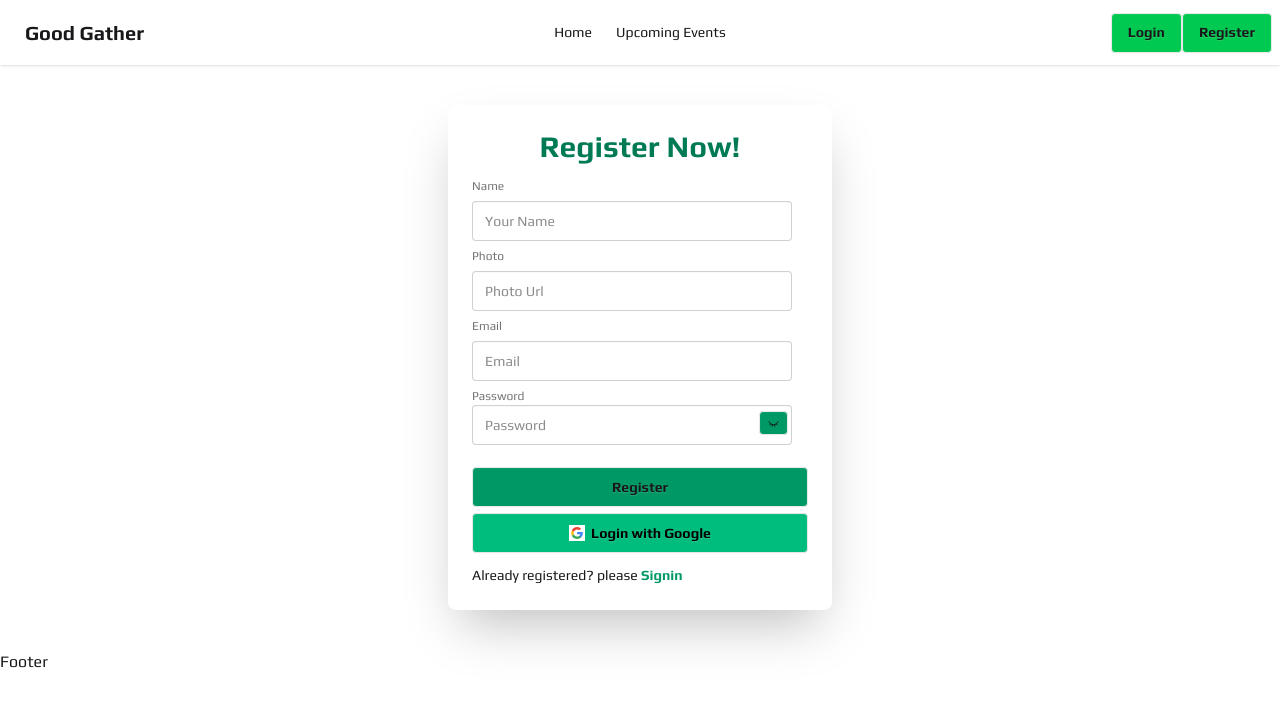
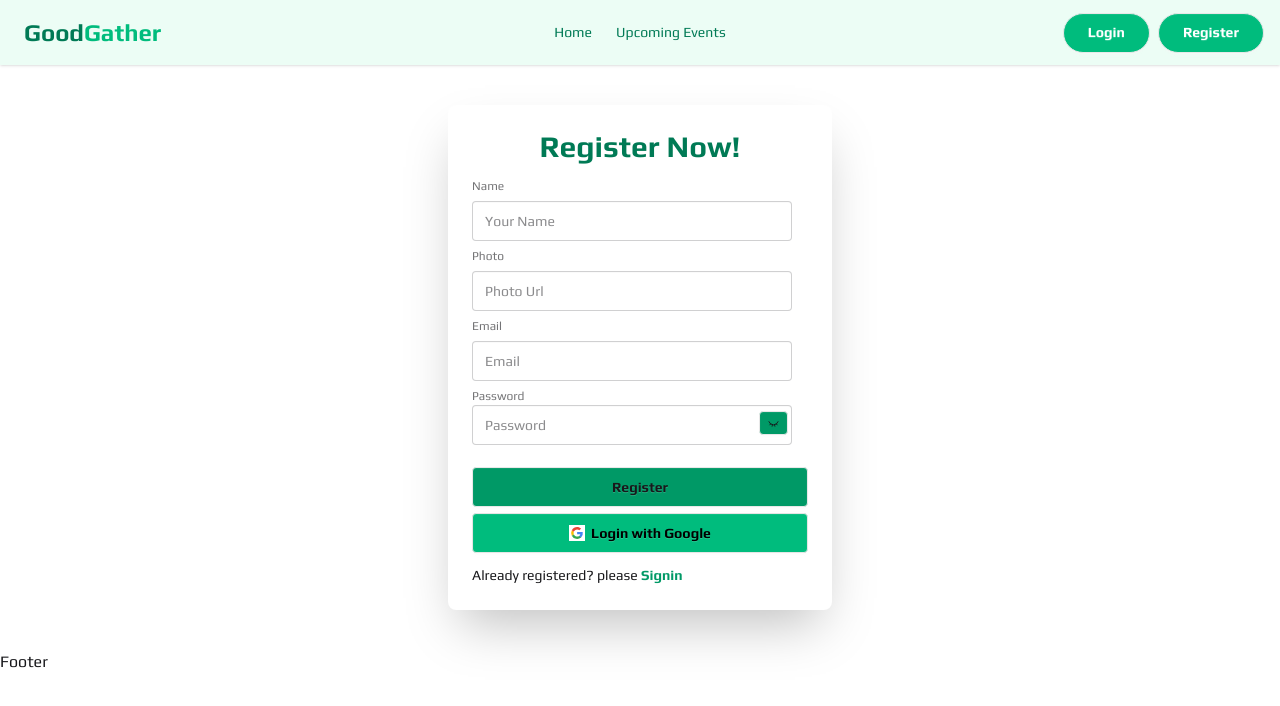
Before and after one commit to nasim-ferdous/good-gather-client, a React (Vite) app: page /register in a window 1280 px wide. Shown: the top 706 px of the page. Built offline with nearby package versions, Linux system fonts and the light colour scheme; no server answers.

Commit message:
modified navbar section

```diff
--- a/src/components/Navbar/Navbar.jsx
+++ b/src/components/Navbar/Navbar.jsx
@@ -2,7 +2,7 @@ import React, { use } from "react";
 import { Link, NavLink } from "react-router";
 import { AuthContext } from "../../provider/AuthPRovider";
 import { toast } from "react-toastify";
-// import logo from "../../";
+import { FaPlusCircle, FaRegCalendarCheck, FaTasks } from "react-icons/fa";
 
 const Navbar = () => {
   const { user, logOutUser } = use(AuthContext);
@@ -19,88 +19,137 @@ const Navbar = () => {
   const links = (
     <>
       <li>
-        <NavLink to={"/"}>Home</NavLink>
+        <NavLink
+          to="/"
+          className="text-emerald-700 font-medium hover:text-emerald-900"
+        >
+          Home
+        </NavLink>
       </li>
       <li>
-        <NavLink to={"/up-coming-event"}>Upcoming Events</NavLink>
+        <NavLink
+          to="/up-coming-event"
+          className="text-emerald-700 font-medium hover:text-emerald-900"
+        >
+          Upcoming Events
+        </NavLink>
       </li>
     </>
   );
 
   return (
-    <div className="navbar bg-base-100 shadow-sm">
+    <div className="navbar bg-emerald-50 shadow-sm sticky top-0 z-50 px-4">
+
       <div className="navbar-start">
+
         <div className="dropdown">
           <div tabIndex={0} role="button" className="btn btn-ghost lg:hidden">
             <svg
               xmlns="http://www.w3.org/2000/svg"
-              className="h-5 w-5"
+              className="h-6 w-6 text-emerald-800"
               fill="none"
               viewBox="0 0 24 24"
               stroke="currentColor"
             >
-              {" "}
               <path
                 strokeLinecap="round"
                 strokeLinejoin="round"
                 strokeWidth="2"
                 d="M4 6h16M4 12h8m-8 6h16"
-              />{" "}
+              />
             </svg>
           </div>
           <ul
-            tabIndex="-1"
-            className="menu menu-sm dropdown-content bg-base-100 rounded-box z-1 mt-3 w-52 p-2 shadow"
+            tabIndex={0}
+            className="menu menu-sm dropdown-content bg-white rounded-box mt-3 w-52 p-2 shadow"
           >
             {links}
           </ul>
         </div>
-        <Link to={"/"} className="btn btn-ghost text-xl">
-          Good Gather
+
+
+        <Link to="/" className="text-2xl font-bold text-emerald-700 ml-2">
+          Good<span className="text-emerald-500">Gather</span>
         </Link>
       </div>
+
+
       <div className="navbar-center hidden lg:flex">
         <ul className="menu menu-horizontal px-1">{links}</ul>
       </div>
+
+
       <div className="navbar-end">
         {user ? (
-          <div className="flex">
-            <details className="dropdown">
-              <summary className="btn bg-green-200 border-0 m-1  ">
+          <div className="flex items-center space-x-2">
+            <div className="dropdown dropdown-end">
+              <div
+                tabIndex={0}
+                role="button"
+                className="btn btn-ghost btn-circle avatar tooltip tooltip-bottom"
+                data-tip={user.displayName}
+              >
+                <div className="w-10 rounded-full border border-emerald-400">
                   <img
-                  className="w-10 rounded-full"
                     src={
                       user?.photoURL ||
                       "https://img.icons8.com/office/40/user.png"
                     }
-                  alt="user avatar"
+                    alt="User"
                   />
-              </summary>
-              <ul className="menu dropdown-content bg-base-100 rounded-box z-1 space-y-3  p-2 shadow-sm">
+                </div>
+              </div>
+              <ul
+                tabIndex={0}
+                className="menu menu-sm dropdown-content bg-white rounded-xl mt-3 p-3 shadow-md w-52 border border-emerald-100"
+              >
                 <li>
-                  <p className="bg-green-200 font-semibold">
-                    {user.displayName}
-                  </p>
+                  <Link
+                    to="/create-event"
+                    className="flex items-center gap-2 text-emerald-700 hover:text-emerald-900"
+                  >
+                    <FaPlusCircle /> Create Event
+                  </Link>
                 </li>
+                <li>
+                  <Link
+                    to="/manage-events"
+                    className="flex items-center gap-2 text-emerald-700 hover:text-emerald-900"
+                  >
+                    <FaTasks /> Manage Events
+                  </Link>
+                </li>
+                <li>
+                  <Link
+                    to="/joined-events"
+                    className="flex items-center gap-2 text-emerald-700 hover:text-emerald-900"
+                  >
+                    <FaRegCalendarCheck /> Joined Events
+                  </Link>
+                </li>
+                <div className="divider my-1"></div>
                 <li>
                   <button
                     onClick={handleSignOut}
-                    className="bg-green-500 hover:bg-green-600"
+                    className="bg-emerald-500 text-white rounded-lg py-2 hover:bg-emerald-600 transition"
                   >
                     Logout
                   </button>
                 </li>
               </ul>
-            </details>
+            </div>
           </div>
         ) : (
-          <div>
-            <Link to={"/login"} className="btn bg-green-500 hover:bg-green-600">
+          <div className="flex gap-2">
+            <Link
+              to="/login"
+              className="btn bg-emerald-500 hover:bg-emerald-600 text-white rounded-full px-6"
+            >
               Login
             </Link>
             <Link
-              to={"/register"}
-              className="btn bg-green-500 hover:bg-green-600"
+              to="/register"
+              className="btn bg-emerald-500 hover:bg-emerald-600 text-white rounded-full px-6"
             >
               Register
             </Link>
```
Lines whose indentation alone changed are shown as unchanged.
